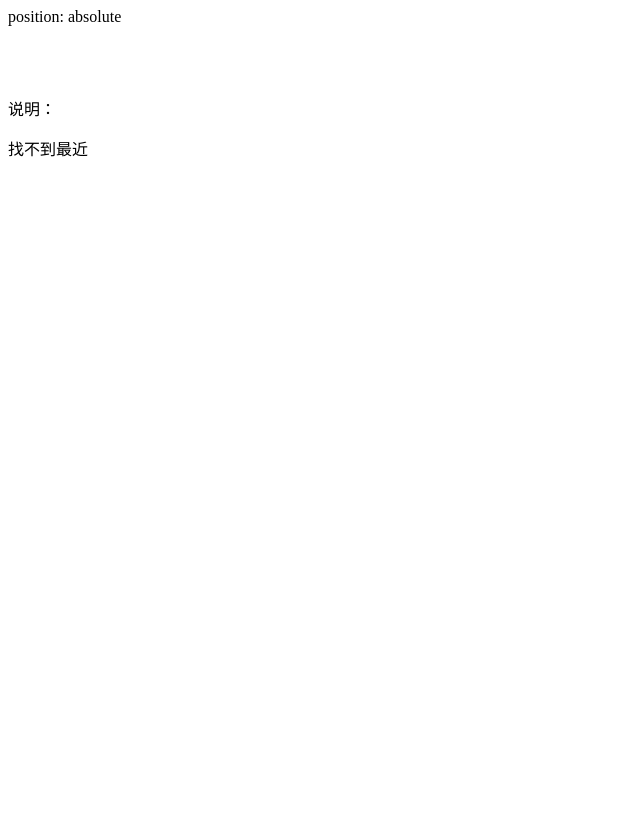
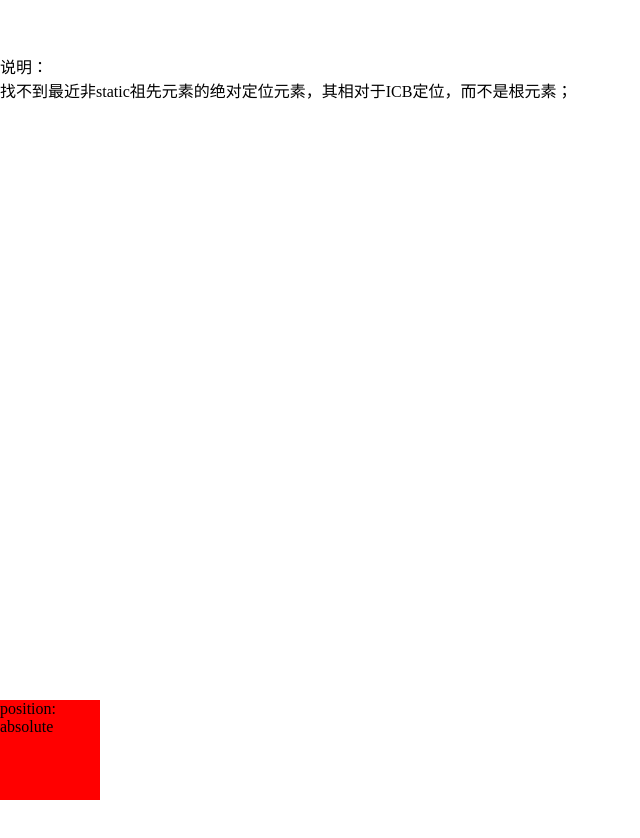
Before and after one commit to teachat8/document-library, a plain HTML site: page HTML-library/layout/position/absolute_ICB.html in a window 1280 px wide. Shown: the top 838 px of the page, without its empty margins (0-640 px from the left). Before the commit the page ends 800 px from the top, so only its background shows below. Drawn offline with Linux system fonts and the light colour scheme.

Commit message:
布局实践

```diff
--- a/HTML-library/layout/position/absolute_ICB.html
+++ b/HTML-library/layout/position/absolute_ICB.html
@@ -5,6 +5,22 @@
   <meta name="viewport" content="width=device-width, initial-scale=1.0">
   <meta http-equiv="X-UA-Compatible" content="ie=edge">
   <title>absolute_ICB.html</title>
+  <style>
+    * {
+      margin: 0;
+      padding: 0;
+    }
+    html {
+      height: 5000px;
+    }
+    .absolute {
+      position: absolute;
+      bottom: 0;
+      background: red;
+      width: 100px;
+      height: 100px;
+    }
+  </style>
 </head>
 <body>
   <div class="wrapper">
@@ -15,6 +31,6 @@
   <br>
   <br>
   <p>说明：</p>
-  <p>找不到最近</p>
+  <p>找不到最近非static祖先元素的绝对定位元素，其相对于ICB定位，而不是根元素；</p>
 </body>
 </html>
```
